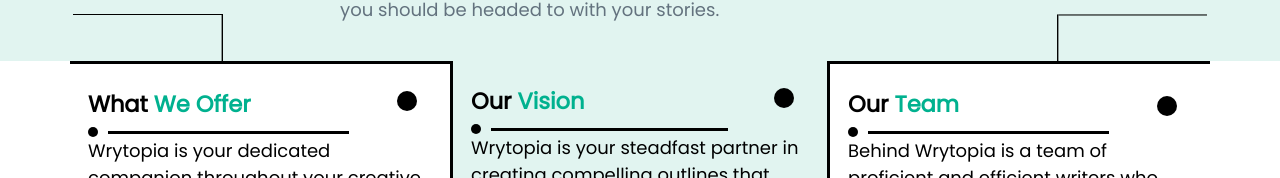
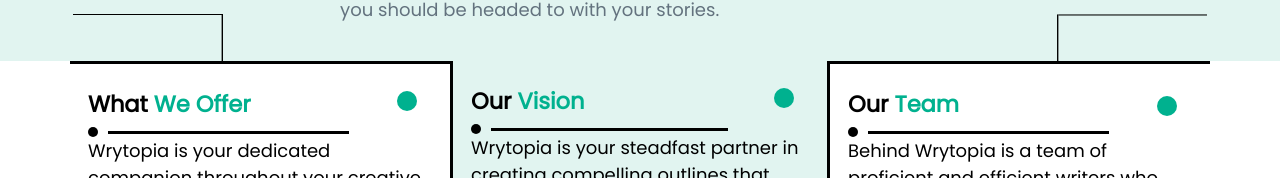
Before and after one commit to cup-noodlehS/wrytopia-v2.0, a Vue app: page /about in a window 1280 px wide. Shown: the part 439-617 px from the top of the page. Built offline with nearby package versions, Linux system fonts and the light colour scheme.

Commit message:
changed circle colors

```diff
--- a/src/views/AboutPage.vue
+++ b/src/views/AboutPage.vue
@@ -48,7 +48,11 @@
           />
           <div class="d-flex justify-content-between">
             <h5>What <span class="accent">We Offer</span></h5>
-            <img src="images/aboutpage/circle.svg" alt="" class="circle" />
+            <img
+              src="images/aboutpage/accentCircle.svg"
+              alt=""
+              class="circle"
+            />
           </div>
           <div class="d-flex align-items-center">
             <span class="dot"></span><span class="line"></span>
@@ -63,7 +67,11 @@
         <div class="col-md-4 d-flex flex-column p-3 pt-4 section second">
           <div class="d-flex justify-content-between">
             <h5>Our <span class="accent">Vision</span></h5>
-            <img src="images/aboutpage/circle.svg" alt="" class="circle" />
+            <img
+              src="images/aboutpage/accentCircle.svg"
+              alt=""
+              class="circle"
+            />
           </div>
           <div class="d-flex align-items-center">
             <span class="dot"></span><span class="line"></span>
@@ -80,7 +88,11 @@
           <div class="d-flex justify-content-between">
             <h5>Our <span class="accent">Team</span></h5>
             <div>
-              <img src="images/aboutpage/circle.svg" alt="" class="circle" />
+              <img
+                src="images/aboutpage/accentCircle.svg"
+                alt=""
+                class="circle"
+              />
               <img
                 src="images/aboutpage/wingright.svg"
                 alt=""
```
Also changed, not shown: public/images/aboutpage/accentCircle.svg (added), public/images/aboutpage/whiteCircle.svg (added).
